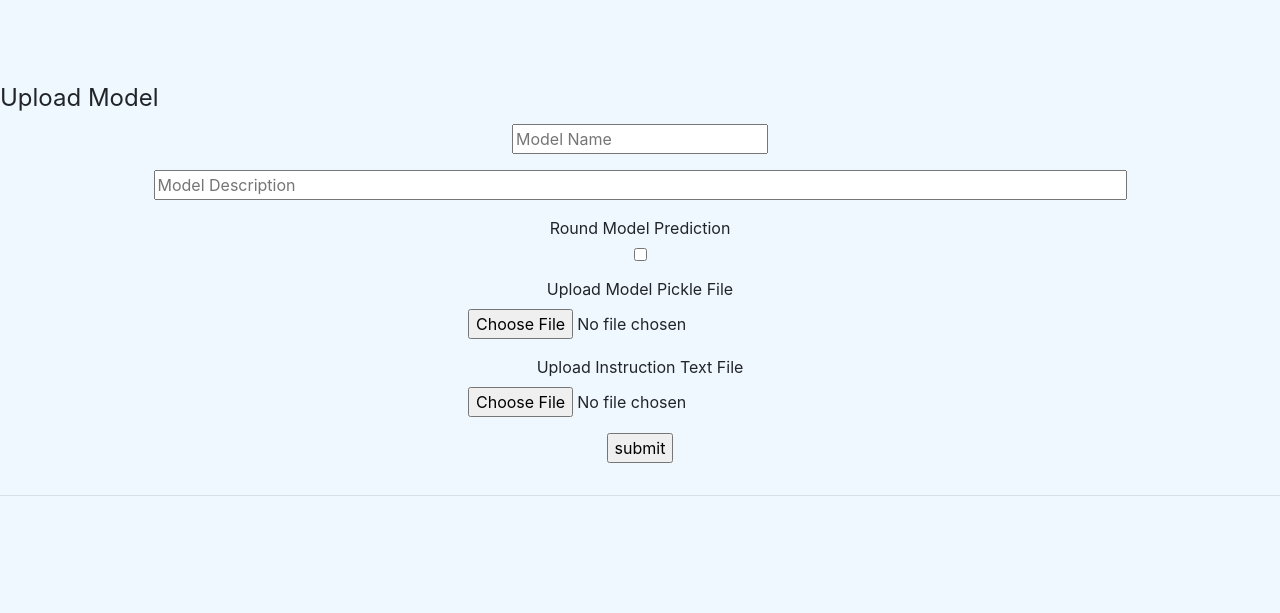
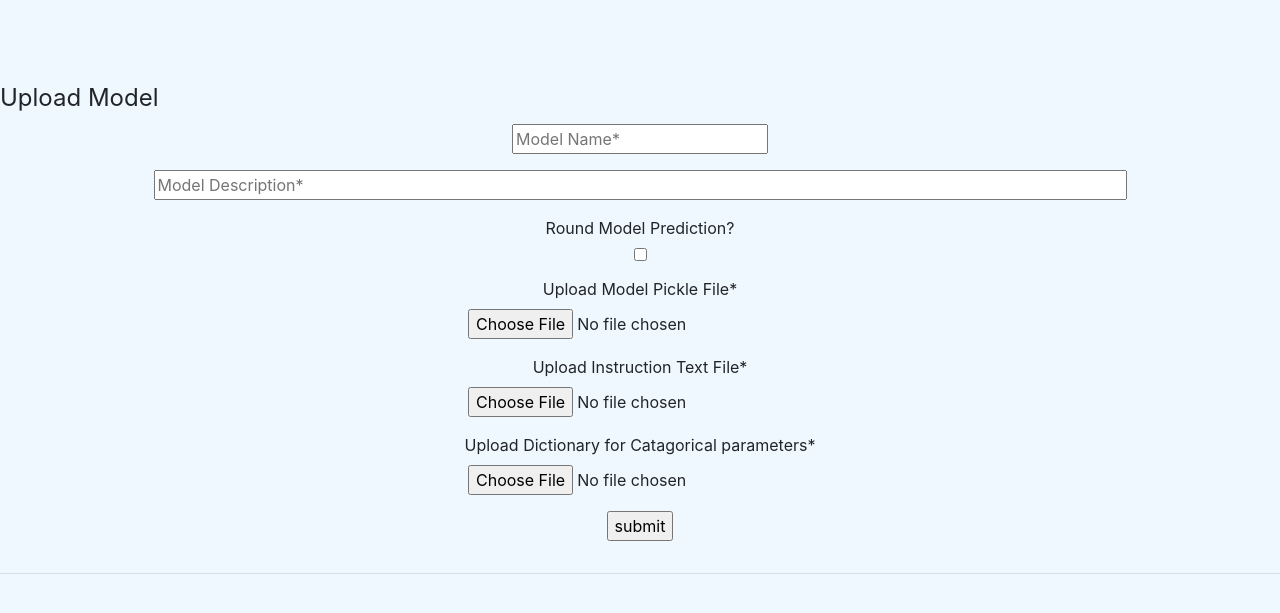
Before and after one commit to AliAlShah/ML-ModelShare, a Flask app: page / in a window 1280 px wide. Shown: the part 56-669 px from the top of the page. Run offline with Flask 2, Linux system fonts and the light colour scheme.

Commit message:
Deleted unused files and much more
Migrated new database with dictionary file
Added dictionary feature so the user can type actual names rather than numbers
Updated index.html page

```diff
--- a/app.py
+++ b/app.py
@@ -20,13 +20,15 @@ class models(db.Model):
     data = db.Column(db.LargeBinary)
     instructions = db.Column(db.LargeBinary)
     isround = db.Column(db.String(50))
+    dictionary = db.Column(db.LargeBinary)
 
-    def __init__(self, filename, filedescription, data, instructions, isround):
+    def __init__(self, filename, filedescription, data, instructions, isround, dictionary):
         self.filename = filename
         self.filedescription = filedescription
         self.data = data
         self.instructions = instructions
         self.isround = isround
+        self.dictionary = dictionary
 
 @app.route("/", methods=["POST", "GET"])
 def home():
@@ -37,27 +39,33 @@ def home():
         data = request.files["model"]
         instructions = request.files["minstruct"]
         isround = request.form["mround"]
+        dictionary = request.files["mdictionary"]
 
         instructionsfilename = instructions.filename
         new_instruct = instructionsfilename.split(".")
+
+        dictionaryfilename = dictionary.filename
+        new_dictionary = dictionaryfilename.split(".")
 
         filename = data.filename
         new_data = filename.split(".")
         if new_data[1] == "pickle":
             if new_instruct[1] == "txt":
+                if new_dictionary[1] == "txt":
 
-                if models.query.filter_by(filename=name).count() > 0:
-                    flash("This name has already been used!", "warning")
+                    if models.query.filter_by(filename=name).count() > 0:
+                        flash("This name has already been used!", "warning")
+                    else:
+                        model = models(filename=name, filedescription=description, data=data.read(), instructions=instructions.read(), isround=isround, dictionary=dictionary.read())
+                        db.session.add(model)
+                        db.session.commit()
+                        return redirect(url_for("view_model", name=name))
                 else:
-                    model = models(filename=name, filedescription=description, data=data.read(), instructions=instructions.read(), isround=isround)
-                    db.session.add(model)
-                    db.session.commit()
-                    return redirect(url_for("view_model", name=name))
+                    flash("Dictionary has to be a text file")
             else:
                 flash("Instructions have to be a .txt file")
         else:
             flash("Model has to be a .pickle file")
-
 
 
     return render_template('index.html')
@@ -70,6 +78,18 @@ def view():
 def view_model(name):
     mymodel = models.query.filter_by(filename=name).first()
 
+    text_data = list(BytesIO(mymodel.dictionary).readlines())
+    new_lines = []
+    for i in range(0, len(text_data)):
+        text_data[i] = text_data[i].strip().decode("utf-8")
+        new_lines.append(text_data[i].split(":"))
+
+    my_dict = {}
+    for n in new_lines:
+        my_dict[n[0]] = int(n[1])
+
+    print(my_dict)
+
     if request.method == "POST":
         parameters = request.form["parameters"]
         parameters = parameters.split(",")
@@ -79,22 +99,25 @@ def view_model(name):
             try:
                 parameters[i] = int(parameters[i])
             except:
-                flash(f"parameter[{i}] was not a number")
-                should_predict = False
-                break
+                parameters[i] = my_dict[parameters[i]]
+
+
+
         x = BytesIO(mymodel.data)
         m = pickle.load(x)
         prediction = ""
+
+        print(should_predict)
         if should_predict ==  True:
             try:
                 prediction = m.predict([parameters])
             except:
                 flash("Could not predict value, uploaded model may be corupt or you may have missed a parameter")
 
-        if mymodel.isround == "on":
-            prediction = round(prediction[0])
+            if mymodel.isround == "on":
+                prediction = round(prediction[0])
 
-        flash(f"Prediction: {str(prediction)}")
+            flash(f"Prediction: {str(prediction)}")
 
     return render_template("viewmodel.html", model=mymodel)
 
--- a/templates/index.html
+++ b/templates/index.html
@@ -17,14 +17,16 @@
 <fieldset>
     <legend>Upload Model</legend>
     <form action="#" method="post", style="text-align: center;", enctype="multipart/form-data">
-        <p><input type="text", name="mname", placeholder="Model Name", required/></p>
-        <p><input type="text", name="mdescription", placeholder="Model Description", size="90", required/></p>
-        <label for="mround">Round Model Prediction</label>
+        <p><input type="text", name="mname", placeholder="Model Name*", required/></p>
+        <p><input type="text", name="mdescription", placeholder="Model Description*", size="90", required/></p>
+        <label for="mround">Round Model Prediction?</label>
         <p><input type="checkbox", name="mround"></p>
-        <label>Upload Model Pickle File</label>
+        <label>Upload Model Pickle File*</label>
         <p><input type="file", name="model", required> </p>
-        <label>Upload Instruction Text File</label>
+        <label>Upload Instruction Text File*</label>
         <p><input type="file", name="minstruct", required, accept=".txt"></p>
+        <label>Upload Dictionary for Catagorical parameters*</label>
+        <p><input type="file", name="mdictionary", accept=".txt", required></p>
 
         <p><input type="submit" value="submit"/></p>
     </form>
```
Also changed, not shown: migrations/versions/086afd4fedfa_dictionary_migration.py (added, +28 -0 lines), images/logo.jpg (deleted), models.sqlite3.
